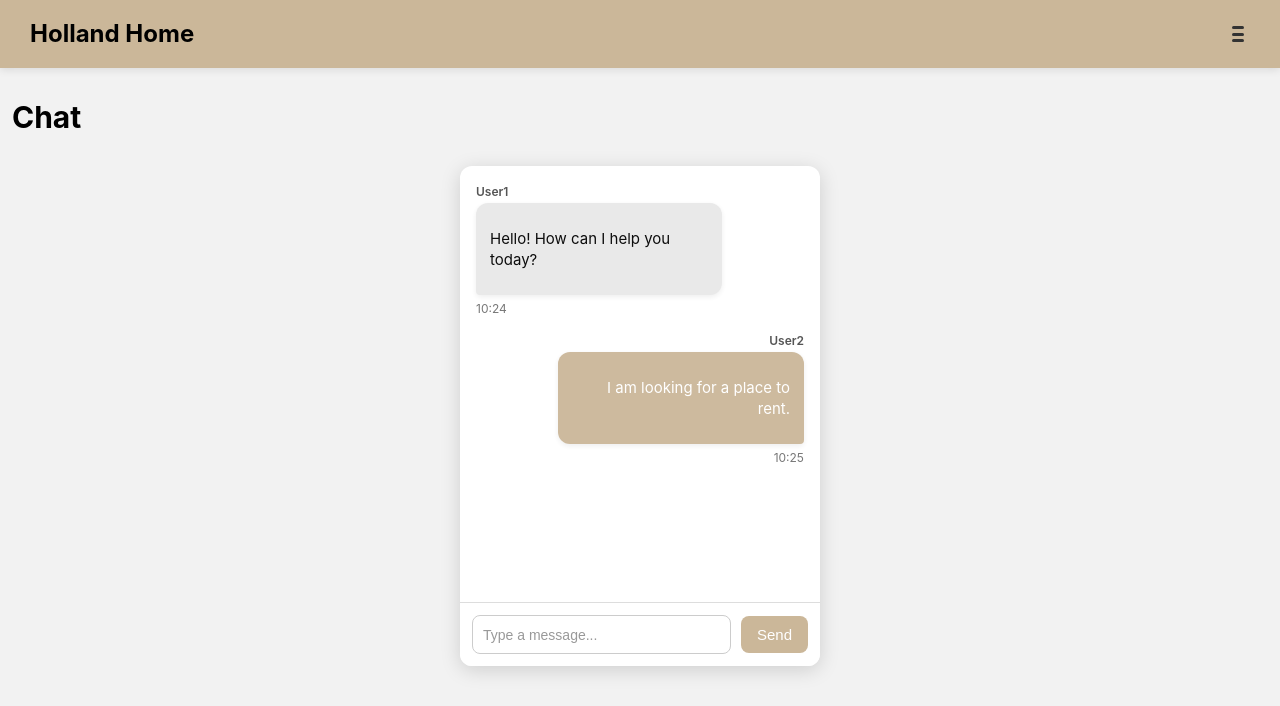
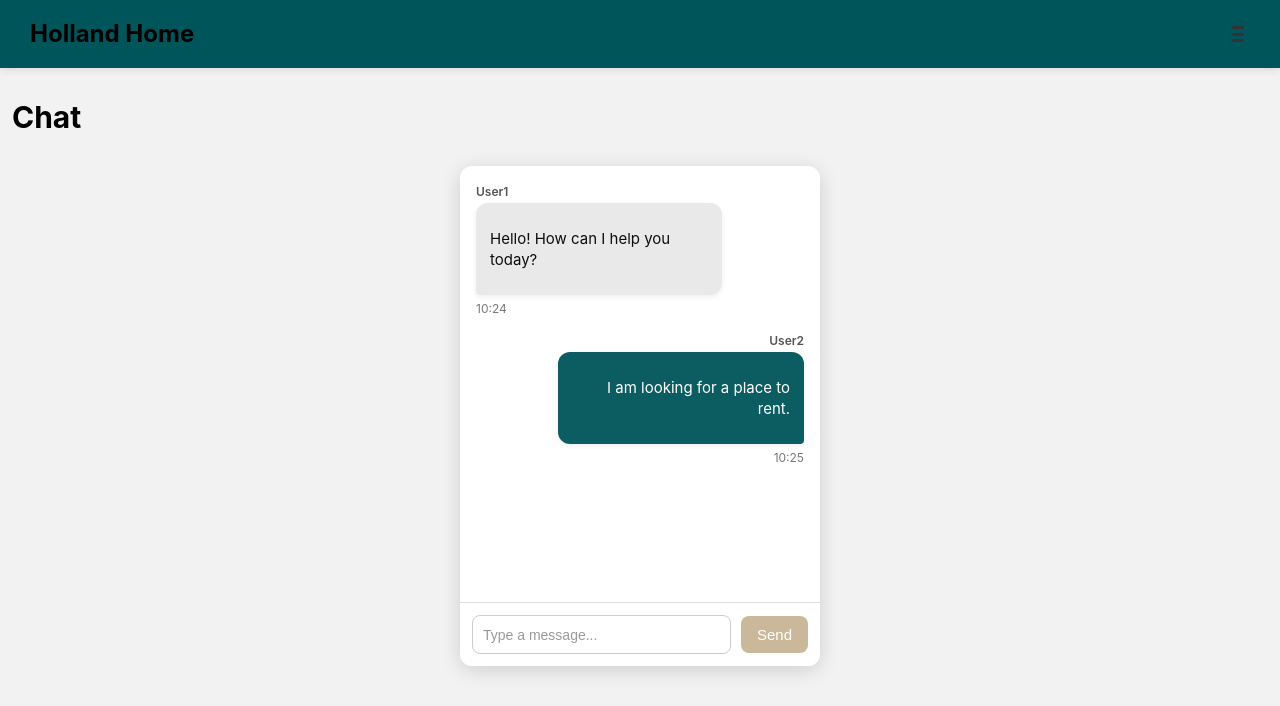
Before and after one commit to zaysea123/Holland_Home, a Django app: page /chat/ in a window 1280 px wide. Shown: the top 706 px of the page. Run offline with Django 5.2, Linux system fonts and the light colour scheme.

Commit message:
Changed some colors in chat

```diff
--- a/Holland_Home/page/static/page/chat.css
+++ b/Holland_Home/page/static/page/chat.css
@@ -13,7 +13,7 @@ body {
     display: flex;
     justify-content: space-between;
     align-items: center;
-    background-color: #cbb799; /* Holland Home beige */
+    background-color: #00555a ; /* Holland Home beige */
     padding: 15px 30px;
     box-shadow: 0 2px 8px rgba(0,0,0,0.1);
 }
@@ -109,7 +109,7 @@ body {
 }
 
 .chat-message.sent .chat-bubble {
-    background-color: #cbb799;
+    background-color: #00555a ;
     color: #fff;
     border-bottom-right-radius: 4px;
 }
```
